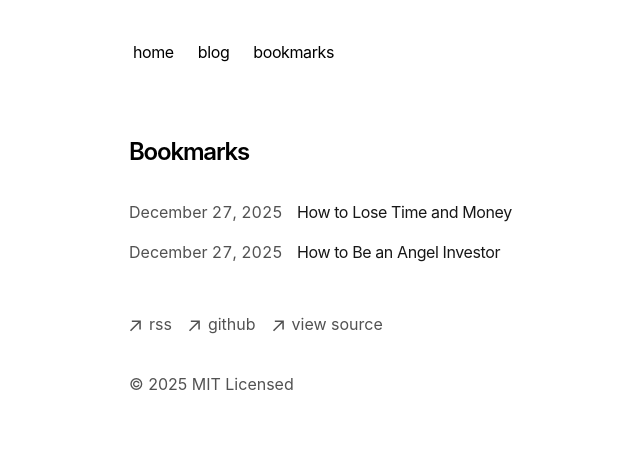
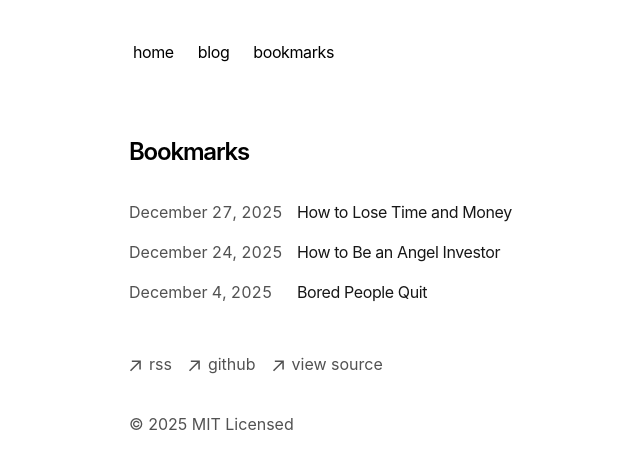
Before and after one commit to akinncar/blog, a Next.js app: page /bookmarks in a window 1280 px wide. Shown: the top 468 px of the page, without its empty margins (223-863 px from the left). Built offline with nearby package versions, Linux system fonts and the light colour scheme.

Commit message:
feat: new bookmark

```diff
--- a/app/components/links.tsx
+++ b/app/components/links.tsx
@@ -1,9 +1,9 @@
 import Link from 'next/link'
 import { formatDate, getBlogPosts } from 'app/blog/utils'
-import { title } from 'process'
 
 const links = [
-  { date: new Date('2025-12-27'), url: 'https://paulgraham.com/angelinvesting.html', title: 'How to Be an Angel Investor' },
+  { date: new Date('2025-12-04'), url: 'https://randsinrepose.com/archives/bored-people-quit/', title: 'Bored People Quit' },
+  { date: new Date('2025-12-24'), url: 'https://paulgraham.com/angelinvesting.html', title: 'How to Be an Angel Investor' },
   { date: new Date('2025-12-27'), url: 'https://paulgraham.com/selfindulgence.html', title: 'How to Lose Time and Money ' }
 ]
 
```
